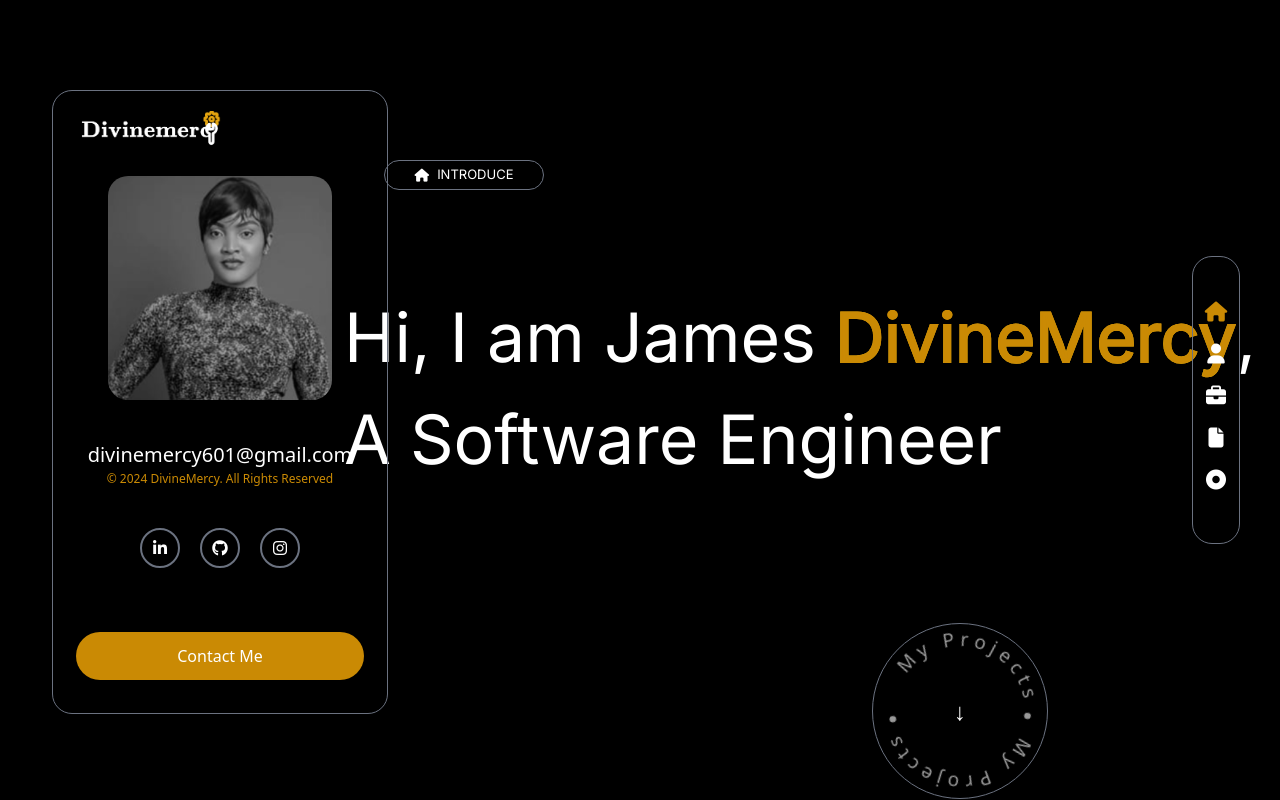
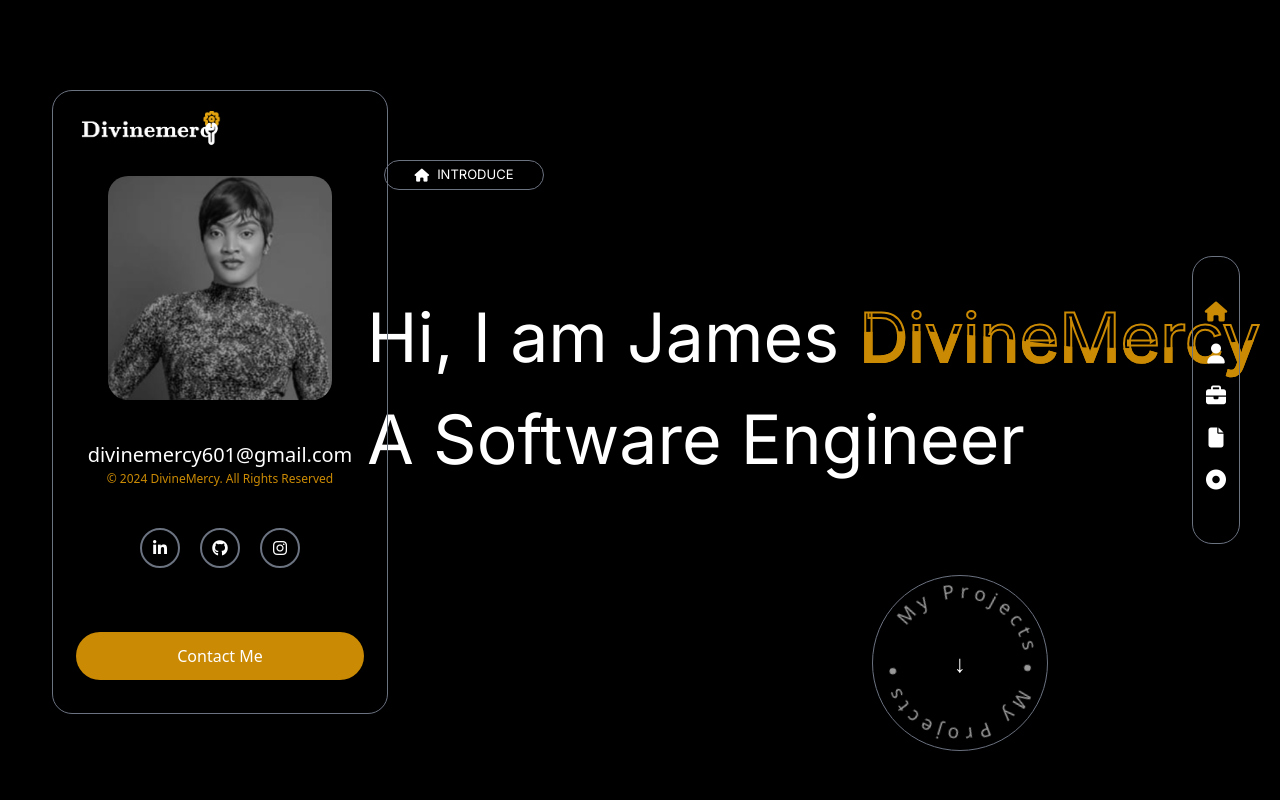
Before and after one commit to Divinegirl8/project, a React (Create React App) app: page / in a window 1280 px wide. Built offline with nearby package versions, Linux system fonts and the light colour scheme.

Commit message:
new commit

```diff
--- a/src/component/HeroPage/index.module.css
+++ b/src/component/HeroPage/index.module.css
@@ -13,26 +13,48 @@
 
 
 
-.txt {
+.first {
   color: transparent;
-  -webkit-text-stroke: 2px #ca8a04;
-  position: relative;
-  display: inline-block;
-  background: linear-gradient(to top, #facc15 0%, #ca8a04 50%, transparent 100%);
-  background-size: 100% 200%;
-  -webkit-background-clip: text;
-  background-clip: text;
-  animation: fillEffect 3s infinite ease-in-out;
+  -webkit-text-stroke: 2px  #ca8a04 ;
+  position: absolute;
+
+
 }
 
-@keyframes fillEffect {
-  0% {
-      background-position: 0% 100%;
+.second {
+  color:  #ca8a04 ;
+  -webkit-text-stroke: 2px  #ca8a04 ;
+  animation: waves 4s ease-in-out infinite;
+  position: absolute;
+
+}
+
+@keyframes waves {
+  0%, 100% {
+    clip-path: polygon(
+      0% 45%,
+      16% 44%,
+      33% 50%,
+      54% 60%,
+      70% 61%,
+      84% 59%,
+      100% 52%,
+      100% 100%,
+      0% 100%
+    );
   }
+
   50% {
-      background-position: 0% 50%;
-  }
-  100% {
-      background-position: 0% 0%;
+    clip-path: polygon(
+      0% 60%,
+      15% 65%,
+      34% 66%,
+      51% 62%,
+      67% 50%,
+      84% 45%,
+      100% 46%,
+      100% 100%,
+      0% 100%
+    );
   }
 }
--- a/src/component/HeroPage/index.tsx
+++ b/src/component/HeroPage/index.tsx
@@ -269,14 +269,28 @@ const HeroPage = React.forwardRef<HTMLDivElement, {}>((props, ref) => {
                 </div>
                 </div>
 
-                    <div className="font-normal text-[68px] text-white font-fontInter ml-[20rem] mt-[6rem]">
+                    {/* <div className="font-normal text-[68px] text-white font-fontInter ml-[20rem] mt-[6rem]">
                     <p>
                         Hi, I am James <span className={`text-yellow-600 ${style.txt} `}>DivineMercy</span>,
                     </p>
 
                     <p>A Software Engineer</p>
+                    </div> */}
+
+                      <div className="font-normal text-[68px] text-white font-fontInter ml-[7rem] mt-[6rem]">
+                    <p>
+                        Hi, I am James <span className={`${style.first} ml-[20px] `}> DivineMercy</span><span className={` ${style.second}  ml-[20px]`}>DivineMercy</span>
+                    </p>
+
+
+                    <p>A Software Engineer</p>
                     </div>
-                 </div>
+
+
+
+
+
+          </div>
 
 
 
@@ -307,11 +321,6 @@ const HeroPage = React.forwardRef<HTMLDivElement, {}>((props, ref) => {
                     </div>
                 </div>
 
-<div className={style.main}>
-  <h2 >Shabbir</h2>
-  <h2 >Shabbir</h2>
-</div>
-
                             </div>
 
             <div className="absolute inset-x-0 bottom-0 h-20 bg-gradient-to-b from-transparent to-[gray-900] z-10"></div>
```
